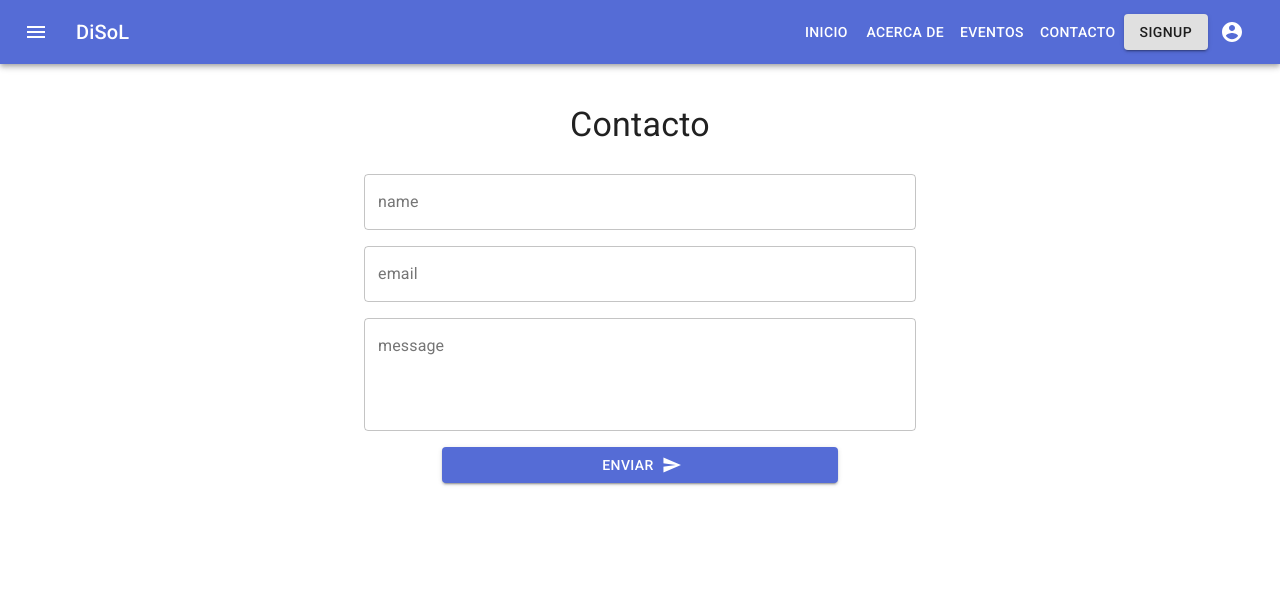
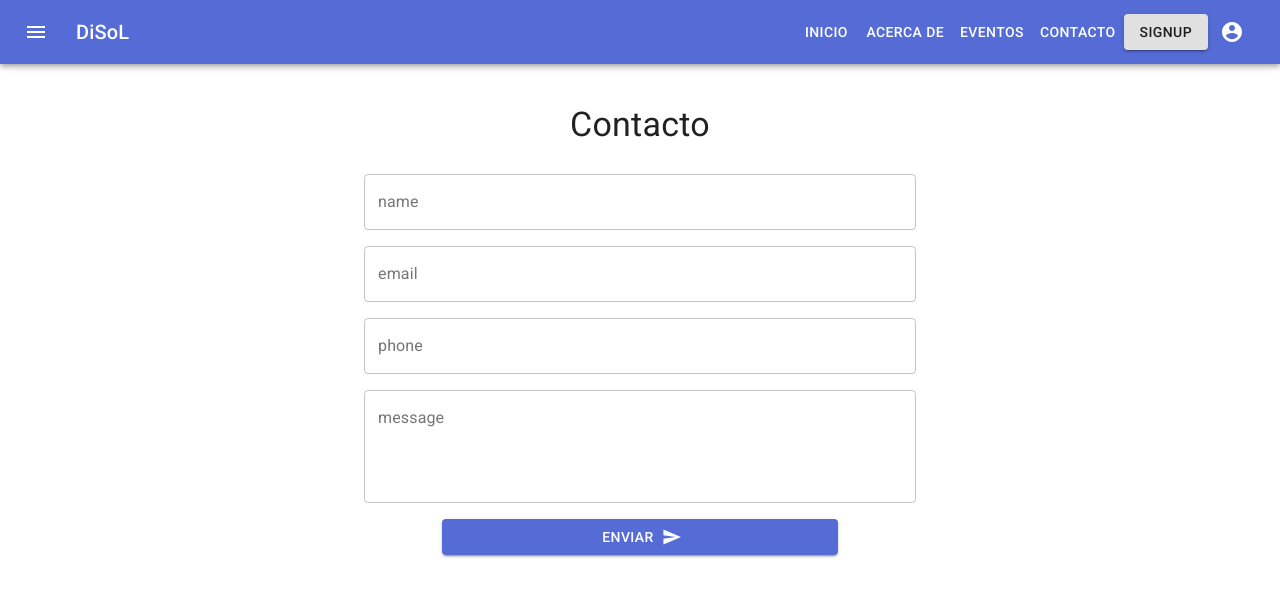
Before and after one commit to lunaventura/webpage, a Next.js app: page /contact in a window 1280 px wide. Shown: the top 596 px of the page. Built offline with nearby package versions, Linux system fonts and the light colour scheme.

Commit message:
change: manifest.json and images. new data: contact

```diff
--- a/src/data/contact.js
+++ b/src/data/contact.js
@@ -1,5 +1,6 @@
 export const contactItems = [
     { title: "name", required: true, multiline:false, defaultValue: ""},
     { title: "email", required: true, multiline: false, defaultValue: "" },
+    { title: "phone", required: false, multiline: false, defaultValue: "" },
     { title: "message", required: true, multiline: true, defaultValue: "" }
   ]
```
Also changed, not shown: public/icon-192.png, public/icon-512.png, public/manifest.json.
